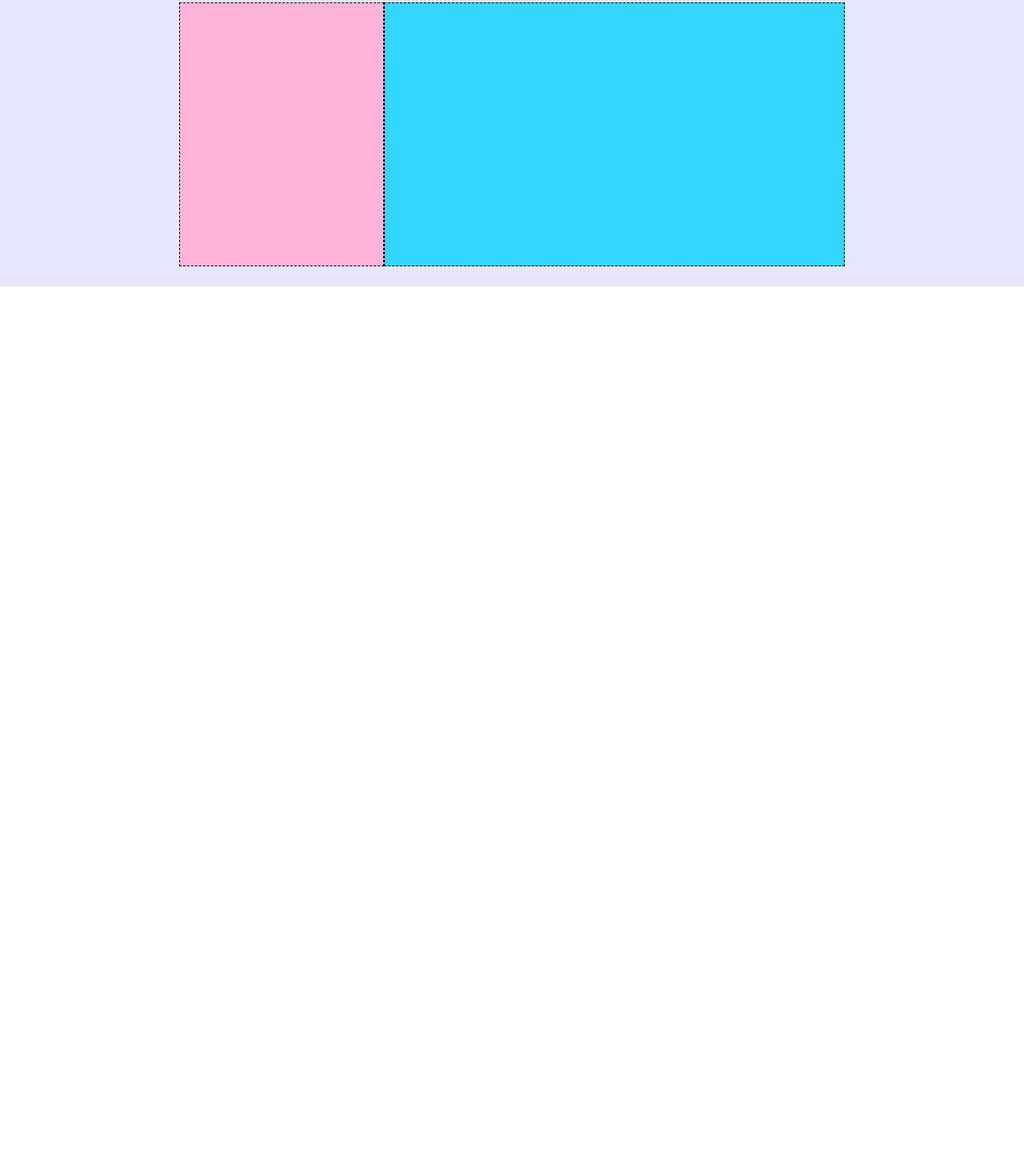
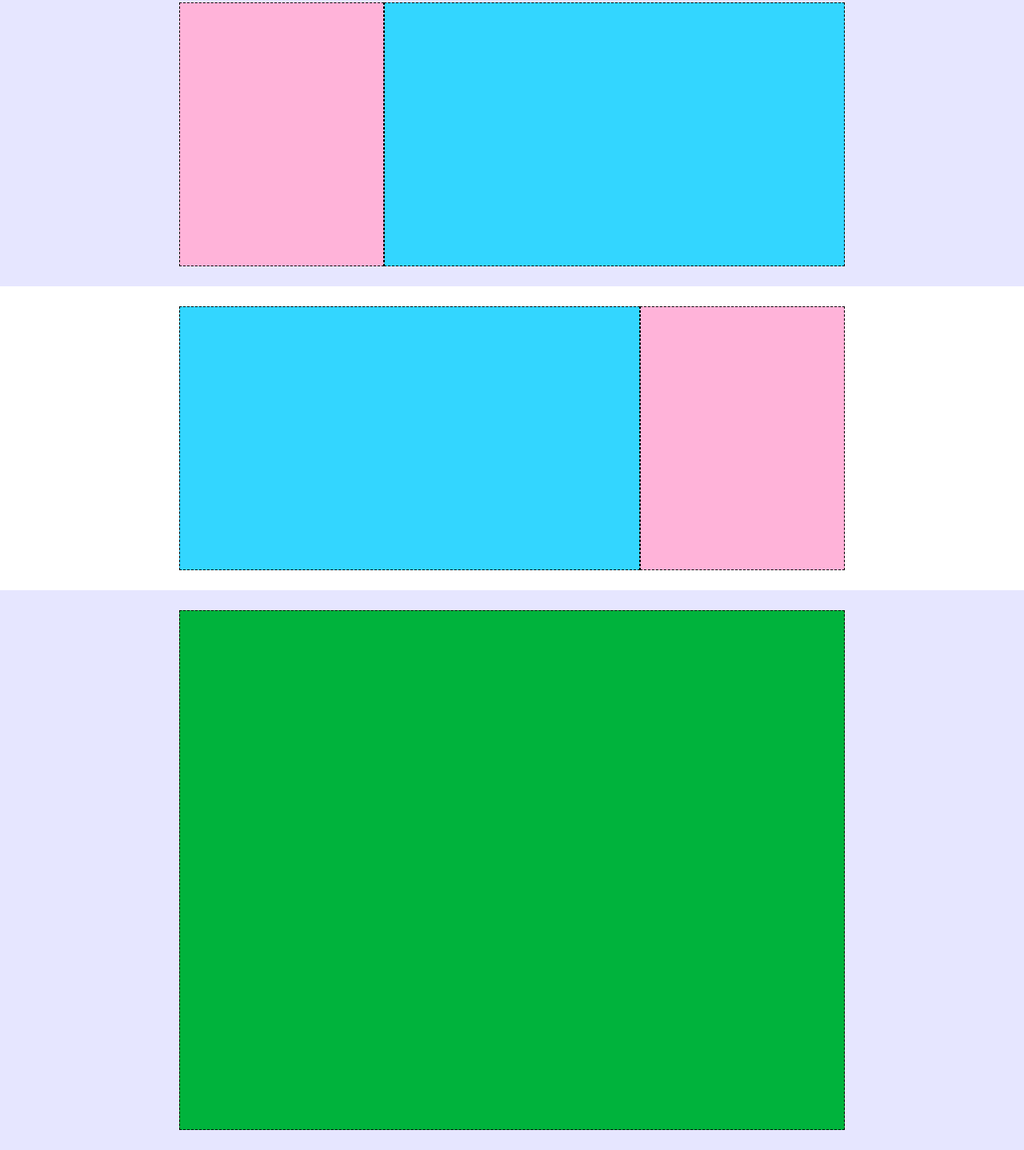
Before and after one commit to AlessandroLembo/htmlcss-struttura-discord, a plain HTML site: page index.html in a window 1280 px wide. Shown: the part 842-2280 px from the top of the page at 80% size. Before the commit the page ends 1200 px from the top, so only its background shows below. Drawn offline with Linux system fonts and the light colour scheme.

Commit message:
terza e quarta sezione

```diff
--- a/index.html
+++ b/index.html
@@ -38,6 +38,15 @@
         <section class="section-small colour-content">
             <div class="small-box"></div>
             <div class="medium-box"></div>
+        </section>
+
+        <section class="section-small content">
+            <div class="medium-box"></div>
+            <div class="small-box"></div>
+        </section>
+
+        <section class="section-large colour-content space">
+            <div class="big-box"></div>
 
         </section>
 
--- a/style.css
+++ b/style.css
@@ -24,6 +24,10 @@ backgorund-color: #b3f0ff celeste più chiaro */
 /* Generics */
 .section-small{
     height: 380px;
+}
+
+.section-large{
+    height: 700px;
 }
 
 /* Intestazione */
@@ -78,12 +82,12 @@ a{
 /* titolo e concept */
 .header-bottom{
     background-color:#0000ff;
-    padding: 40px;
+    padding: 25px;
 }
 
 .title{
     width: 50%;
-    min-height: 300px;
+    min-height: 330px;
     background-color: #ffb3ff;
     margin: 0 auto;
     border: 1px dashed black;
@@ -115,3 +119,16 @@ a{
 .colour-content{
     background-color:#e6e6ff;
 }
+
+/*terza sezione del corpo */
+.space{
+    padding: 25px 0;
+}
+
+.big-box{
+    width: 65%;
+    min-height: 650px;
+    background-color:#00b33c;
+    margin: 0, auto;
+    border: 1px dashed black;
+}
```
